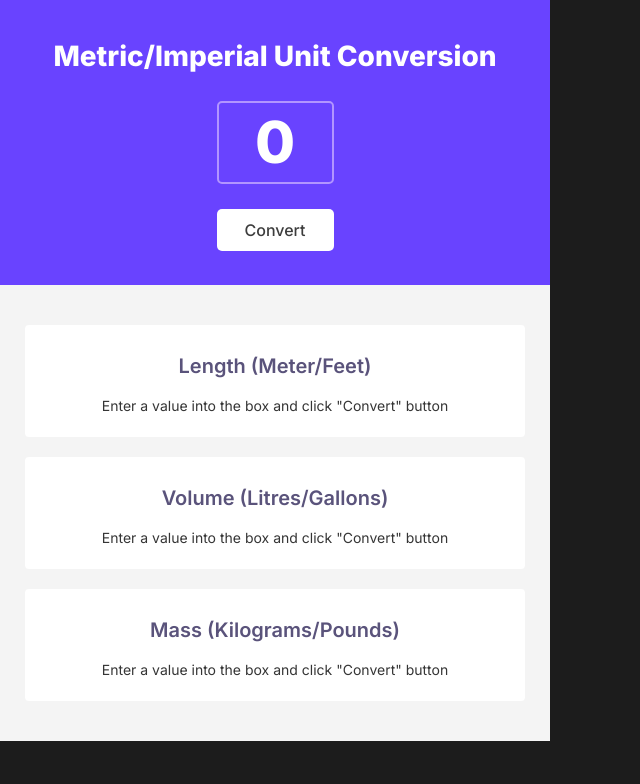
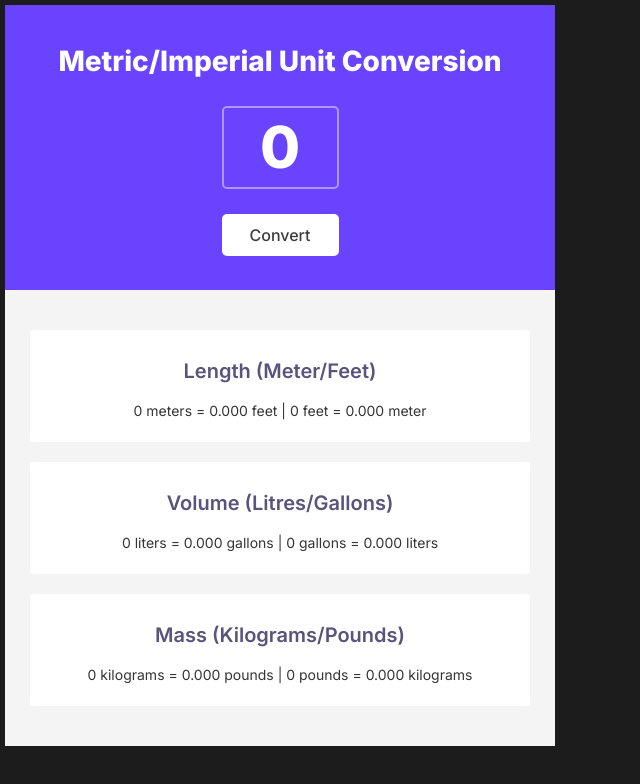
Before and after one commit to BoffinBee/Unit-Converter, a plain HTML site: page index.html in a window 1280 px wide. Both pictures are taken after a click on the button "Convert". Shown: the whole page, without its empty margins (0-640 px from the left). Drawn offline with nearby package versions, Linux system fonts and the light colour scheme.

Commit message:
Convert button now working!

```diff
--- a/index.css
+++ b/index.css
@@ -1,4 +1,5 @@
 body {
+    padding: 5px;
     background-color: #1C1C1C;
     font-family: 'Inter', sans-serif;
     text-align: center;
--- a/index.js
+++ b/index.js
@@ -1,8 +1,39 @@
-/*
-1 meter = 3.281 feet
-1 liter = 0.264 gallon
-1 kilogram = 2.204 pound
-20 meters = 65.616 feet | 20 feet = 6.096 meters
-*/
+inputEl = document.getElementById("input-field");
+convertBtnEl = document.getElementById("convert-btn");
+lengthDetailsEl = document.getElementById("length-details");
+volumeDetailsEl = document.getElementById("volume-details");
+massDetailsEl = document.getElementById("mass-details");
 
-inputEl = document.getElementById("input-field");
+function meterToFeet (meter) {
+    return (parseFloat(meter) * 3.281).toFixed(3);
+}
+
+function feetToMeter (feet) {
+    return (parseFloat(feet) / 3.281).toFixed(3);
+}
+
+function literToGallon (liter) {
+    return (parseFloat(liter) * 0.264).toFixed(3);
+}
+
+function gallonToLiter (gallon) {
+    return (parseFloat(gallon) / 0.264).toFixed(3);
+}
+
+function kilogramToPound (kilogram) {
+    return (parseFloat(kilogram) * 2.204).toFixed(3);
+}
+
+function poundToKilogram (pound) {
+    return (parseFloat(pound) / 2.204).toFixed(3);
+}
+
+function renderDetails() {
+    const inputValue = inputEl.value;
+    lengthDetailsEl.textContent = `${inputValue} meters = ${meterToFeet(inputValue)} feet | ${inputValue} feet = ${feetToMeter(inputValue)} meter`;
+    volumeDetailsEl.textContent = `${inputValue} liters = ${literToGallon(inputValue)} gallons | ${inputValue} gallons = ${gallonToLiter(inputValue)} liters`;
+    massDetailsEl.textContent = `${inputValue} kilograms = ${kilogramToPound(inputValue)} pounds | ${inputValue} pounds = ${poundToKilogram(inputValue)} kilograms`;
+
+}
+
+convertBtnEl.addEventListener("click", renderDetails);
```
